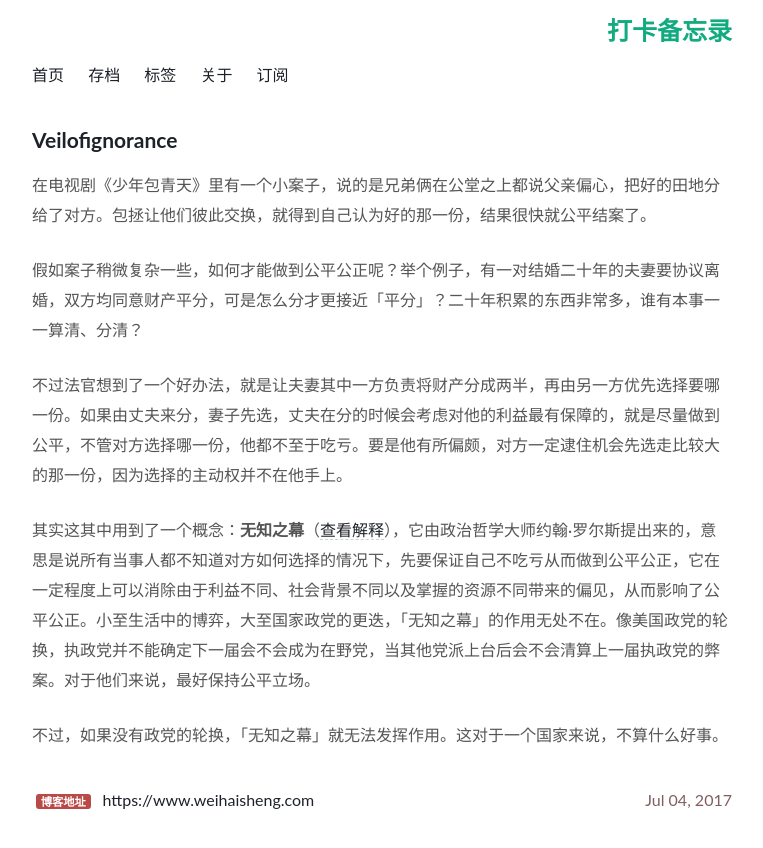
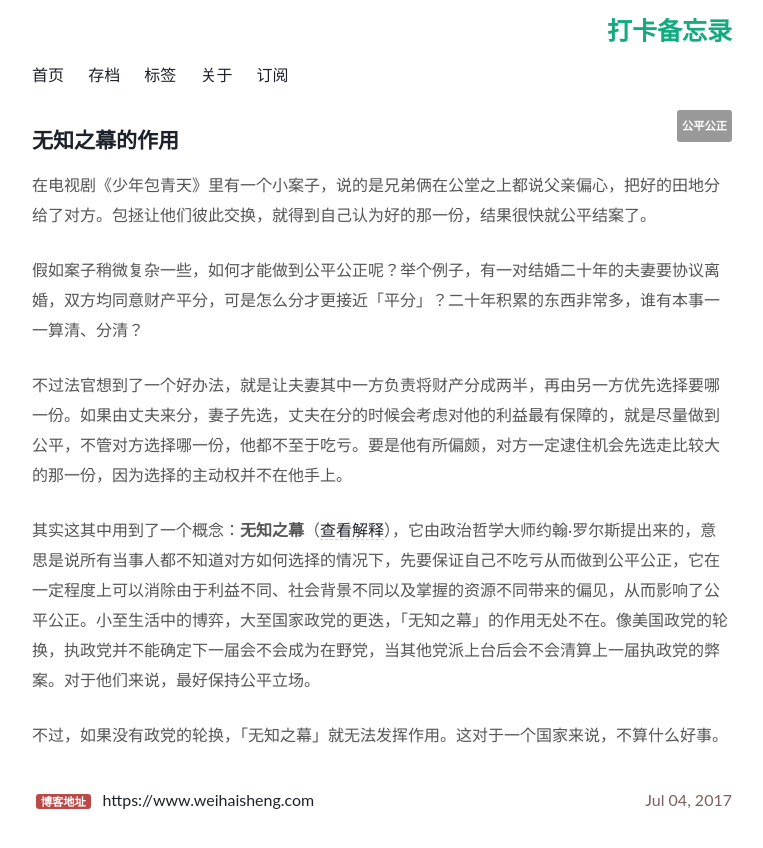
Before and after one commit to Turbo-Snail/ReadingCard, a Jekyll site: the page built from _posts/2017-07-04-VeilOfIgnorance.md, in a window 1280 px wide. Shown: the top 848 px of the page, without its empty margins (258-1021 px from the left). Built offline with Jekyll 4.4.1, drawn with Linux system fonts in a browser that asks for light colours; our own code applies the rules of GitHub Pages for plain Markdown files; comment, search, counter and statistics services are not loaded.

Commit message:
Update 2017-07-04-VeilOfIgnorance.md

```diff
--- a/_posts/2017-07-04-VeilOfIgnorance.md
+++ b/_posts/2017-07-04-VeilOfIgnorance.md
@@ -1,3 +1,14 @@
+---
+layout: post
+title: 无知之幕的作用
+tags:
+- 公平公正
+status: publish
+type: post
+published: true
+
+---
+
 在电视剧《少年包青天》里有一个小案子，说的是兄弟俩在公堂之上都说父亲偏心，把好的田地分给了对方。包拯让他们彼此交换，就得到自己认为好的那一份，结果很快就公平结案了。
 
 假如案子稍微复杂一些，如何才能做到公平公正呢？举个例子，有一对结婚二十年的夫妻要协议离婚，双方均同意财产平分，可是怎么分才更接近「平分」？二十年积累的东西非常多，谁有本事一一算清、分清？
```
